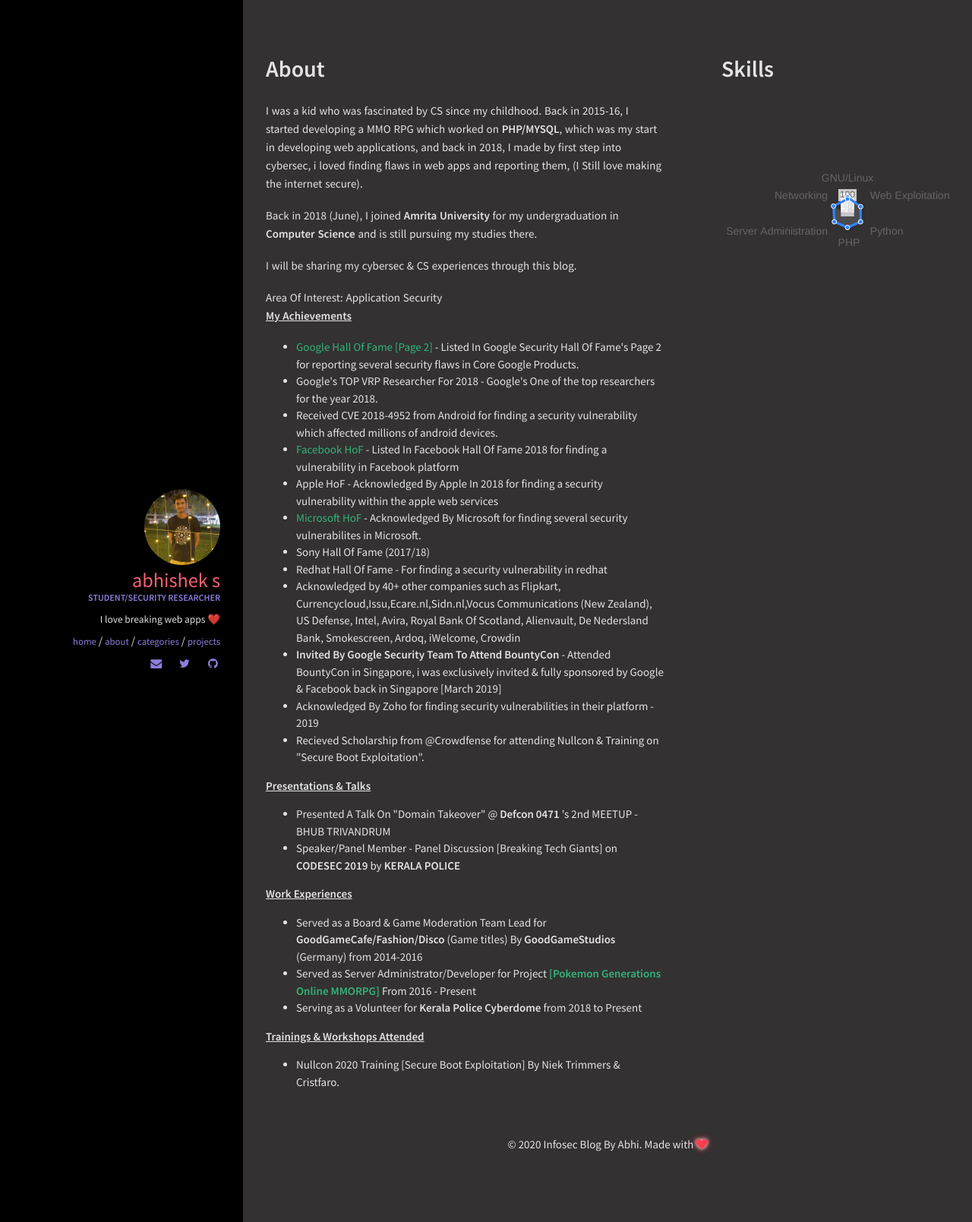
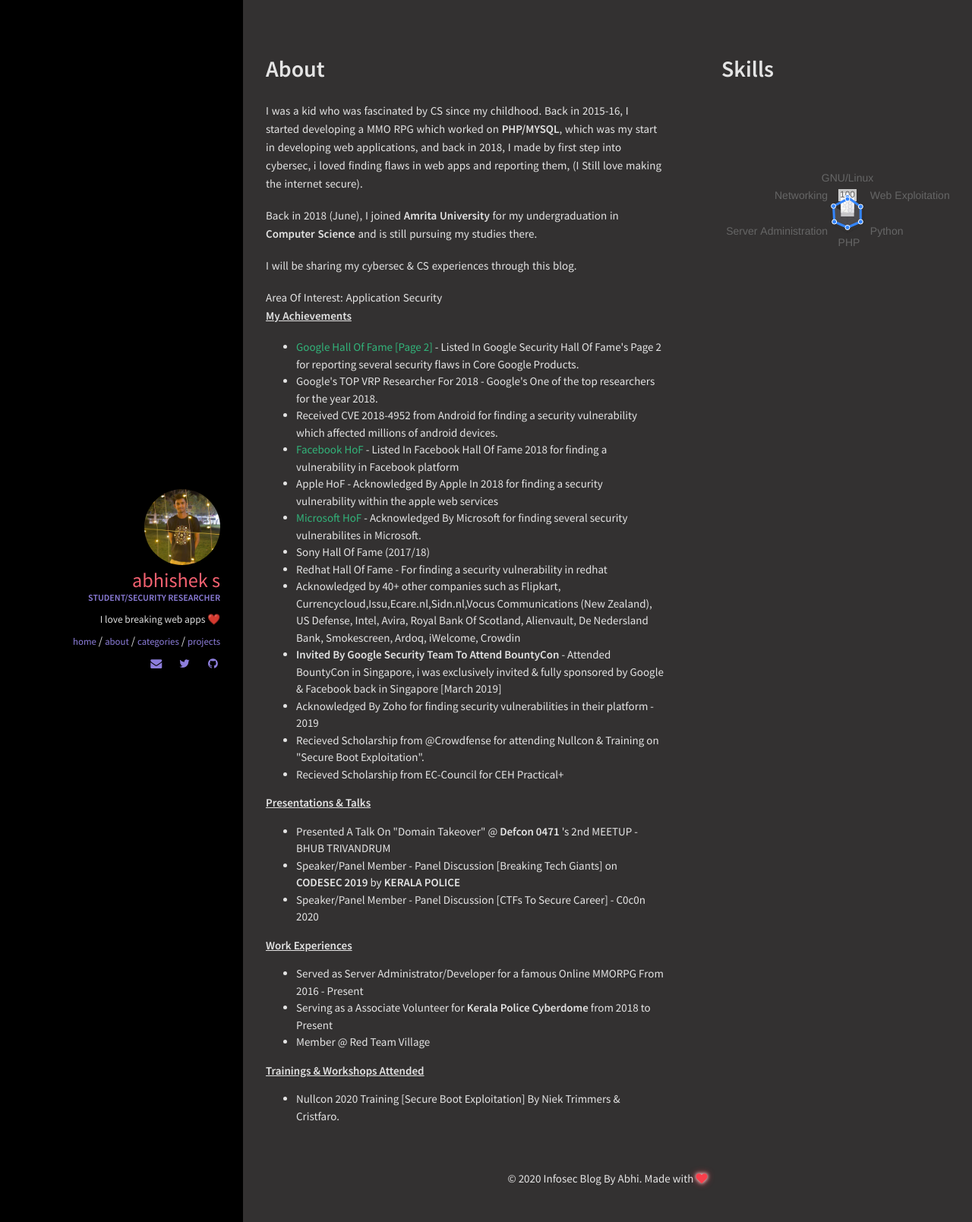
Before and after one commit to abhiabhi2306/abhiabhi2306.github.io, a Jekyll site: the page built from about.html, in a window 1280 px wide. Shown: the whole page at 76% size. Built offline with Jekyll 4.4.1, drawn with Linux system fonts in a browser that asks for light colours; nearby versions of some CDN libraries.

Commit message:
Update about.html

```diff
--- a/_includes/sections/about.html
+++ b/_includes/sections/about.html
@@ -23,20 +23,22 @@
    <li> Acknowledged by 40+ other companies such as Flipkart, Currencycloud,Issu,Ecare.nl,Sidn.nl,Vocus Communications (New Zealand), US Defense, Intel, Avira, Royal Bank Of Scotland, Alienvault, De Nedersland Bank, Smokescreen, Ardoq, iWelcome, Crowdin </li>
    <li> <b> Invited By Google Security Team To Attend BountyCon </b> - Attended BountyCon in Singapore, i was exclusively invited & fully sponsored by Google & Facebook back in Singapore [March 2019] </li>
 <li> Acknowledged By Zoho for finding security vulnerabilities in their platform - 2019 </li>
-<li> Recieved Scholarship from @Crowdfense for attending Nullcon & Training on "Secure Boot Exploitation".
+<li> Recieved Scholarship from @Crowdfense for attending Nullcon & Training on "Secure Boot Exploitation". </li>
+<li> Recieved Scholarship from EC-Council for CEH Practical+ </li>
 </ul>
 
 <b><u>Presentations & Talks</b></u>
 <ul>
    <li> Presented A Talk On "Domain Takeover" @ <b>Defcon 0471 </b>'s 2nd MEETUP - BHUB TRIVANDRUM </li>
 <li> Speaker/Panel Member - Panel Discussion [Breaking Tech Giants] on <b> CODESEC 2019 </b> by <b> KERALA POLICE </b> </li>
+   <li> Speaker/Panel Member - Panel Discussion [CTFs To Secure Career] - C0c0n 2020 </li>
 </ul>
 
 <b><u> Work Experiences </b></u>
 <ul>
-   <li> Served as a Board & Game Moderation Team Lead for <b>GoodGameCafe/Fashion/Disco</b> (Game titles) By <b>GoodGameStudios</b> (Germany) from 2014-2016 </li>
-   <li> Served as Server Administrator/Developer for Project <b><a href="http://thepokegen.com">[Pokemon Generations Online MMORPG] </a></b> From 2016 - Present </li>
-   <li>  Serving as a Volunteer for <b> Kerala Police Cyberdome </b> from 2018 to Present </li>
+   <li> Served as Server Administrator/Developer for a famous Online MMORPG  From 2016 - Present </li>
+   <li> Serving as a Associate Volunteer for <b> Kerala Police Cyberdome </b> from 2018 to Present </li>
+   <li> Member @ Red Team Village </li>
 </ul>
 
 
@@ -44,6 +46,7 @@
 <b><u>Trainings & Workshops Attended</b></u>
 <ul>
    <li>Nullcon 2020 Training [Secure Boot Exploitation] By Niek Trimmers & Cristfaro.</li>
+
 </ul>
 
 
```
